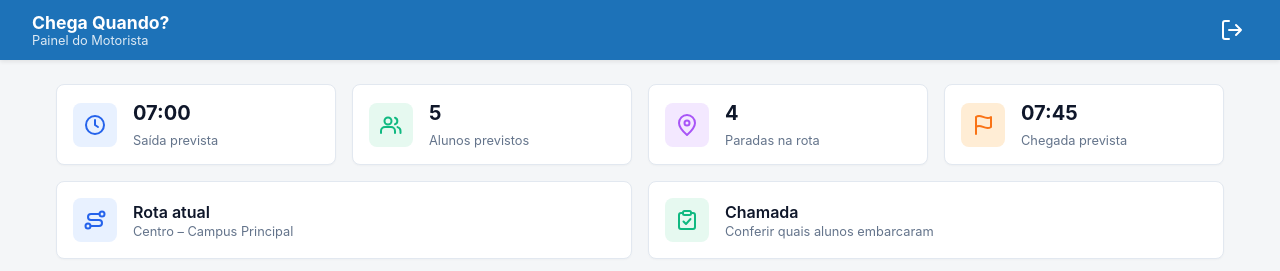
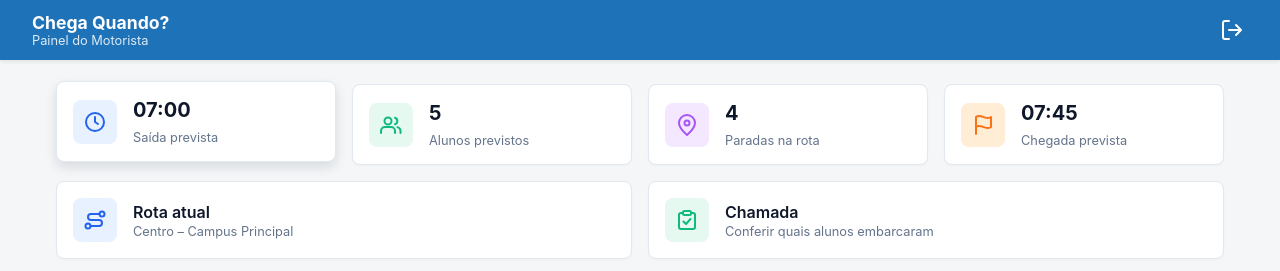
Before and after one commit to Gu-Simplicio/sistema-de-fretados, a PHP site: page /motorista.html in a window 1280 px wide, with the pointer over the restyled element. Shown: the top 271 px of the page. Run offline with PHP 8.4, Linux system fonts and the light colour scheme.

Commit message:
Arrumei o hover dos cards pq ainda tava bugadao

```diff
--- a/frontend/assets/css/motorista.css
+++ b/frontend/assets/css/motorista.css
@@ -160,11 +160,6 @@ button:disabled {
     opacity: 1;
 }
 
-.grid-metrics .card:hover,
-.card:disabled:hover {
-    transform: none;
-    box-shadow: 0 1px 2px rgba(0, 0, 0, 0.03);
-}
 
 /* Responsividade */
 @media (max-width: 900px) {
```
